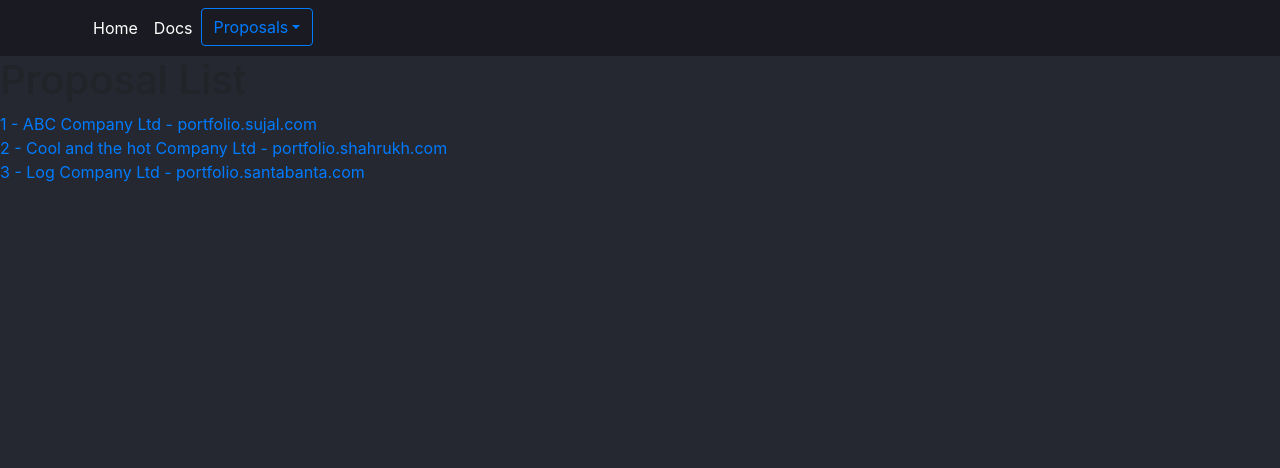
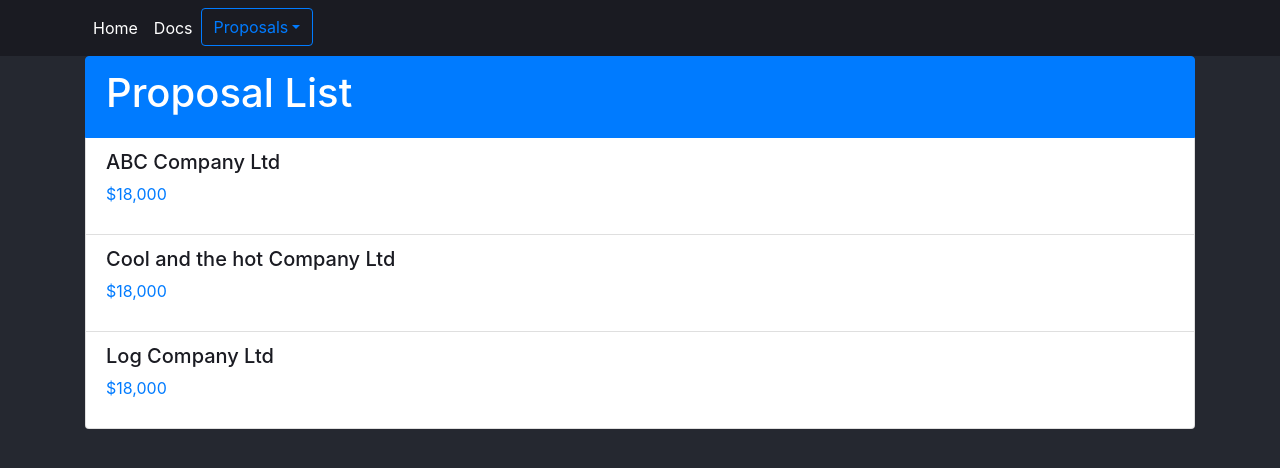
Before and after one commit to SujalPaudel/ViewBox-KU, an Angular app: page /proposals in a window 1280 px wide. Shown: the top 468 px of the page. Built offline with nearby package versions, Linux system fonts and the light colour scheme.

Commit message:
Moving towards the backend

```diff
--- a/src/app/homepage/homepage.component.html
+++ b/src/app/homepage/homepage.component.html
@@ -1,3 +1,6 @@
-<p>
-  homepage works!
-</p>
+<div class = "container">
+  <div class = "jumbotron">
+    <h1>ViewBox KU</h1>
+      <p>Everything you need to manage about your mails<p>
+  </div>
+</div>
--- a/src/app/proposal-list/proposal-list.component.css
+++ b/src/app/proposal-list/proposal-list.component.css
@@ -0,0 +1,7 @@
+.h5-custom{
+  color: #1a1b22;
+}
+
+.proposal-link:hover{
+  text-decoration: none;
+}
--- a/src/app/proposal-list/proposal-list.component.html
+++ b/src/app/proposal-list/proposal-list.component.html
@@ -1,5 +1,14 @@
-<h1> Proposal List </h1>
+<div class = container>
+  <div class="list-group">
+    <a class="list-group-item list-group-item-action active">
+      <h1 class = "headline"> Proposal List </h1>
+    </a>
 
-<div  *ngFor = "let proposal of proposals">
-  <a routerLink = "/proposal/{{proposal.id}}">{{proposal.id}} - {{proposal.customer}} - {{proposal.portfolio_url }}</a>
+    <span *ngFor = "let proposal of proposals" class="list-group-item list-group-item-action ">
+      <a routerLink = "/proposal/{{proposal.id}}" class = "proposal-link">
+        <h5 class = "h5-custom">{{proposal.customer}}</h5>
+        <p>{{proposal.hourly_rate * proposal.estimated_hours | currency: 'USD':true:'.0'}}</p>
+      </a>
+    </span>
+  </div>
 </div>
--- a/src/app/proposal-list/proposal-list.component.ts
+++ b/src/app/proposal-list/proposal-list.component.ts
@@ -4,6 +4,7 @@
 @Component({
   selector: 'app-proposal-list',
   templateUrl: './proposal-list.component.html',
+  styleUrls: ['proposal-list.component.css']
 
 })
 export class ProposalListComponent{
--- a/src/app/proposal-list/proposal-new.component.html
+++ b/src/app/proposal-list/proposal-new.component.html
@@ -119,7 +119,7 @@
 
           <p>Ensuring that you fully informed is one of my top priorities, so in addition to incorporating everything we discussed, I will also be creating a project management dashboard and sending you a project management dashboard and sending you a project update message daily so that you can have a transparent view of the development as it takes place</p>
 
-          <p>To accomplish the project and meet the requirements that we discussed, I am estimating that it will take {{ proposal.estimated_hours }} hours in development time to complete. The project should take {{proposal.weeks_to_complete }} weeks to complete and with my hourly rate of {{proposal.hourly_rate}}/hour, the estimated total will be {{proposal.hourly_rate * proposal.estimated_hours }}.</p>
+          <p>To accomplish the project and meet the requirements that we discussed, I am estimating that it will take {{ proposal.estimated_hours }} hours in development time to complete. The project should take {{proposal.weeks_to_complete }} weeks to complete and with my hourly rate of {{proposal.hourly_rate}}/hour, the estimated total will be {{proposal.hourly_rate * proposal.estimated_hours | currency : 'USD' : true : '.0'}}.</p>
 
           <p>The next step from here is to set up a meetimg to finalize the project and sign contracts</p>
 
--- /dev/null
+++ b/src/app/proposal-list/proposal-show.component.css
@@ -0,0 +1,4 @@
+.proposal-card{
+  margin: 25px;
+  padding: 30px;
+}
--- a/src/app/proposal-list/proposal-show.component.html
+++ b/src/app/proposal-list/proposal-show.component.html
@@ -1,6 +1,8 @@
-<h1>Hello this is the Proposal Show Component</h1>
-
-<div>
-  The id for this proposal is: {{id}}
-
+<div class = "container">
+  <div class = "card proposal-card">
+    <h1>Hello this is the Proposal Show Component</h1>
+    <div>
+      The id for this proposal is: {{id}}
+    </div>
+  </div>
 </div>
--- a/src/app/proposal-list/proposal-show.component.ts
+++ b/src/app/proposal-list/proposal-show.component.ts
@@ -4,7 +4,8 @@
 
 @Component({
   selector: "proposal-show",
-  templateUrl: "proposal-show.component.html"
+  templateUrl: "proposal-show.component.html",
+  styleUrls: ['proposal-show.component.css']
 
 })
 
```
